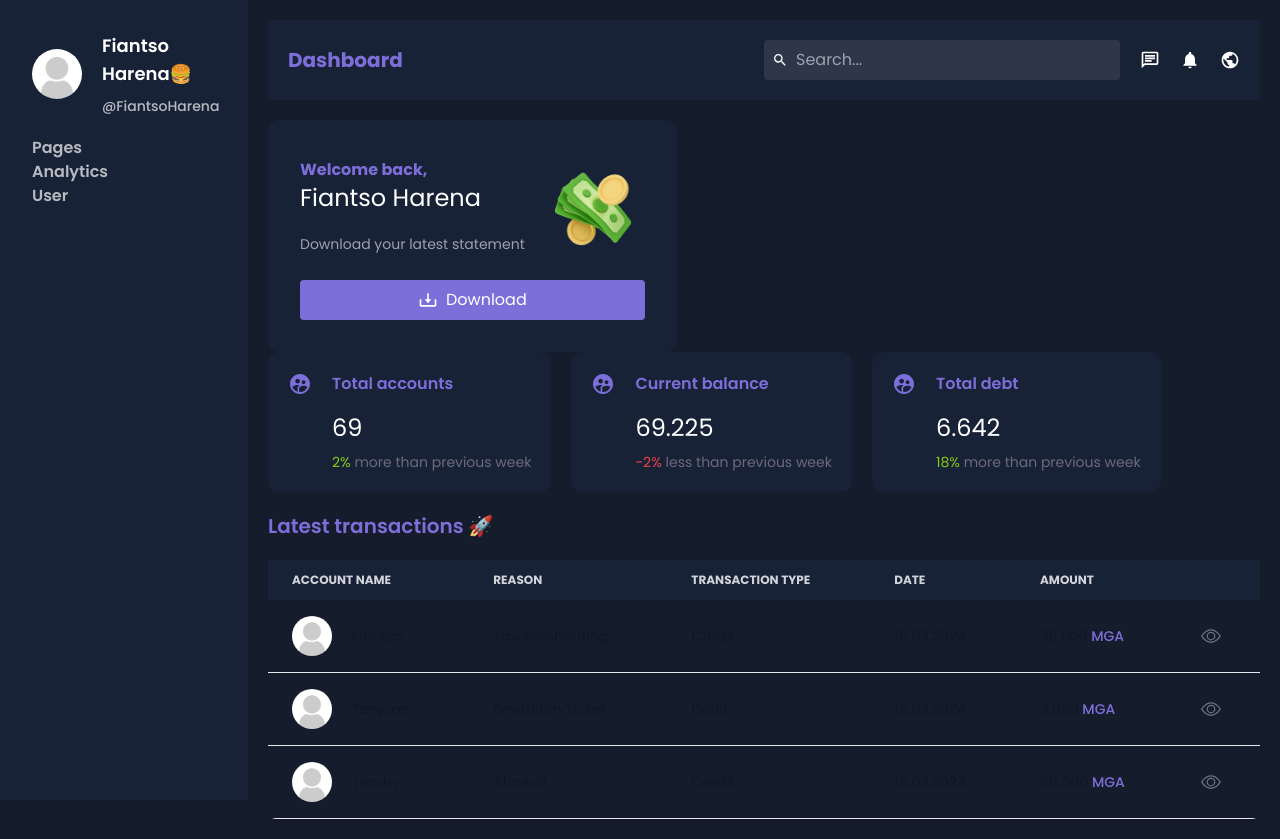
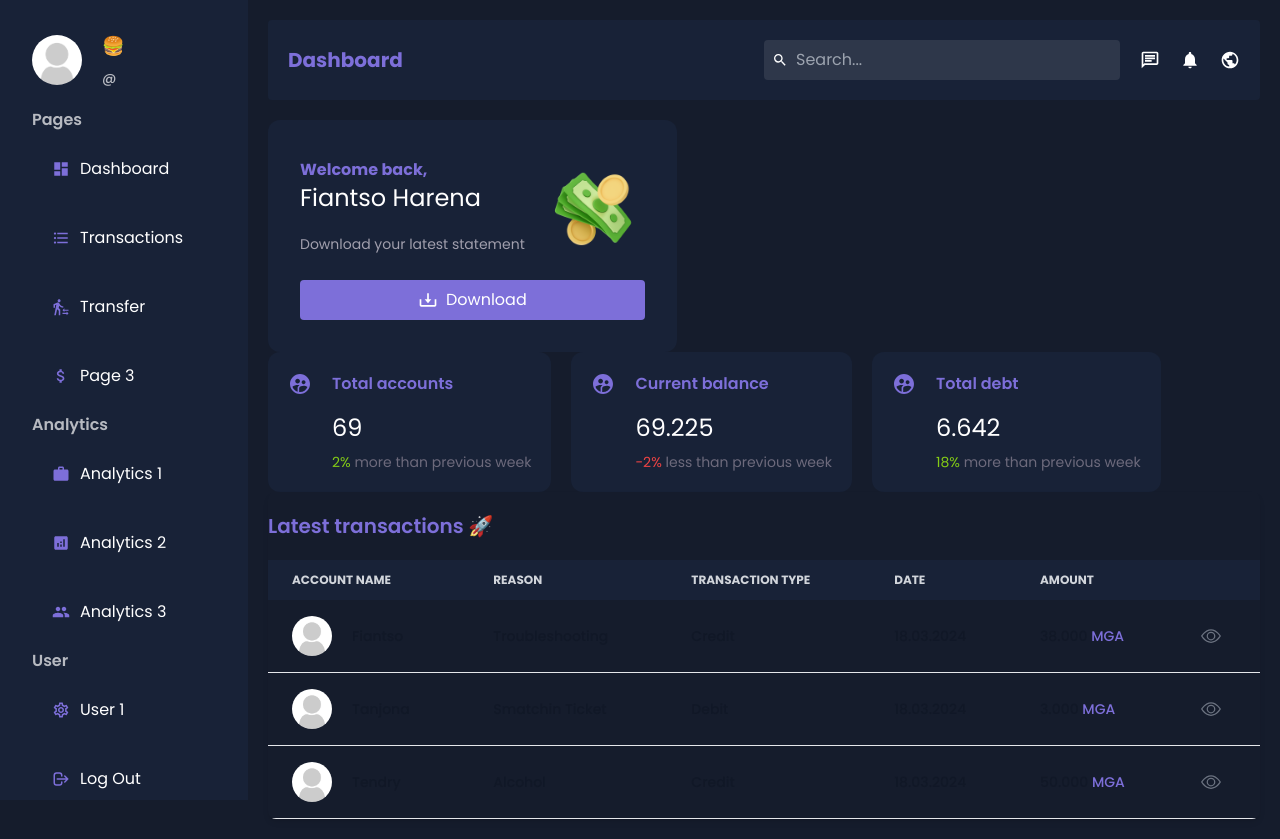
Before and after one commit to HarenaFiantso/digitalbank-ui, a Next.js app: page /dashboard/transaction-list in a window 1280 px wide. Built offline with nearby package versions, Linux system fonts and the light colour scheme; no server answers.

Commit message:
chore: make menu links dynamics

```diff
--- a/src/app/dashboard/[idAccount]/page.tsx
+++ b/src/app/dashboard/[idAccount]/page.tsx
@@ -1,3 +1,5 @@
+'use client'
+
 import { Money } from '../../../../public/assets';
 import Card from '@/components/dashboard/card/card';
 import TransactionTable from '@/components/dashboard/transactions/TransactionTable';
--- a/src/components/dashboard/sidebar/menuLink.tsx
+++ b/src/components/dashboard/sidebar/menuLink.tsx
@@ -1,12 +1,19 @@
 'use client';
 
-import { TAccount, TPageItem } from '@/lib/types';
+import { TPageItem } from '@/lib/types';
 import Link from 'next/link';
 import { usePathname } from 'next/navigation';
 import React from 'react';
 
-export default function MenuLink({ account, item }: { account: TAccount | undefined; item: TPageItem }) {
+export default function MenuLink({ item }: { item: TPageItem }) {
   const pathname: string = usePathname();
 
-  return <Link href={item.path}></Link>;
+  return (
+    <Link
+      href={item.path}
+      className={`text-md my-[5px] flex items-center gap-[10px] rounded-[10px] p-[20px] transition-all hover:bg-hover ${pathname === item.path && 'bg-hover'}`}
+    >
+      <span className='text-lg text-blue'>{item.icon}</span> {item.title}
+    </Link>
+  );
 }
--- a/src/components/dashboard/sidebar/sidebar.tsx
+++ b/src/components/dashboard/sidebar/sidebar.tsx
@@ -1,24 +1,41 @@
+'use client';
+
 import { NoAvatar } from '../../../../public/assets';
 import MenuLink from '@/components/dashboard/sidebar/menuLink';
 import { menu } from '@/data/data';
-import { TPageCategory } from '@/lib/types';
+import { fetchAccount } from '@/lib/api/Accounts';
+import { TAccount, TPageCategory, TPageItem } from '@/lib/types';
 import Image from 'next/image';
+import { usePathname } from 'next/navigation';
+import React, { useEffect, useState } from 'react';
 
 export default function Sidebar() {
+  const [account, setAccount] = useState<TAccount | undefined>();
+
+  const pathname: string = usePathname();
+  const idAccount: string = pathname.split('/')[2];
+  localStorage.setItem('idAccount', idAccount)
+
+  useEffect(() => {
+    fetchAccount(idAccount).then(setAccount);
+  }, [idAccount]);
+
   return (
     <div className='sticky top-0 h-full p-8'>
       <div className='mb-5 flex items-center gap-5'>
         <Image className='rounded-full' src={NoAvatar} alt='Avatar' width='50' height='50' />
         <div className='flex flex-col gap-2'>
-          <span className='text-lg font-semibold'>Fiantso Harena🍔</span>
-          <span className='text-sm font-medium text-[#b7bac1]'>@FiantsoHarena</span>
+          <span className='text-lg font-semibold'>
+            {account?.firstName} {account?.lastName}🍔
+          </span>
+          <span className='text-sm font-medium lowercase text-[#b7bac1]'>@{account?.firstName}</span>
         </div>
       </div>
       <ul>
         {menu.map((category: TPageCategory) => (
           <li key={category.title}>
             <span className='text-2 mb-4 font-semibold text-[#b7bac1]'>{category.title}</span>
-            {category.list.map((item) => (
+            {category.list.map((item: TPageItem) => (
               <MenuLink key={item.path} item={item} />
             ))}
           </li>
--- a/src/data/data.tsx
+++ b/src/data/data.tsx
@@ -1,3 +1,5 @@
+'use client'
+
 import { TCard } from '@/lib/types';
 import { TPageCategory } from '@/lib/types';
 import { TTransaction } from '@/lib/types';
@@ -40,28 +42,29 @@ export const transactions: TTransaction[] = [
   },
 ];
 
+const idAccount = localStorage.getItem('idAccount');
 export const menu: TPageCategory[] = [
   {
     title: 'Pages',
     list: [
       {
         title: 'Dashboard',
-        path: '/dashboard',
+        path: `/dashboard/${idAccount}`,
         icon: <MdDashboard />,
       },
       {
         title: 'Transactions',
-        path: '/dashboard/transaction-list',
+        path: `/dashboard/${idAccount}/transaction-list`,
         icon: <MdFormatListBulleted />,
       },
       {
         title: 'Transfer',
-        path: '/dashboard/transfer-list',
+        path: `/dashboard/${idAccount}/transfer-list`,
         icon: <MdOutlineTransferWithinAStation />,
       },
       {
         title: 'Page 3',
-        path: '/dashboard/page-3',
+        path: `/dashboard/${idAccount}/page-3`,
         icon: <MdAttachMoney />,
       },
     ],
--- a/src/lib/api/Accounts.ts
+++ b/src/lib/api/Accounts.ts
@@ -2,6 +2,13 @@ import { TAccount } from '@/lib/types';
 
 export const fetchAccounts = async (): Promise<TAccount[]> => {
   const response: Response = await fetch('http://localhost:8080/account', {
+    method: 'GET',
+  });
+  return await response.json();
+};
+
+export const fetchAccount = async (idAccount: string) => {
+  const response: Response = await fetch(`http://localhost:8080/account/${idAccount}`, {
     method: 'GET',
   });
   return await response.json();
```
Also changed, not shown: src/app/dashboard/layout.tsx (indentation only).
